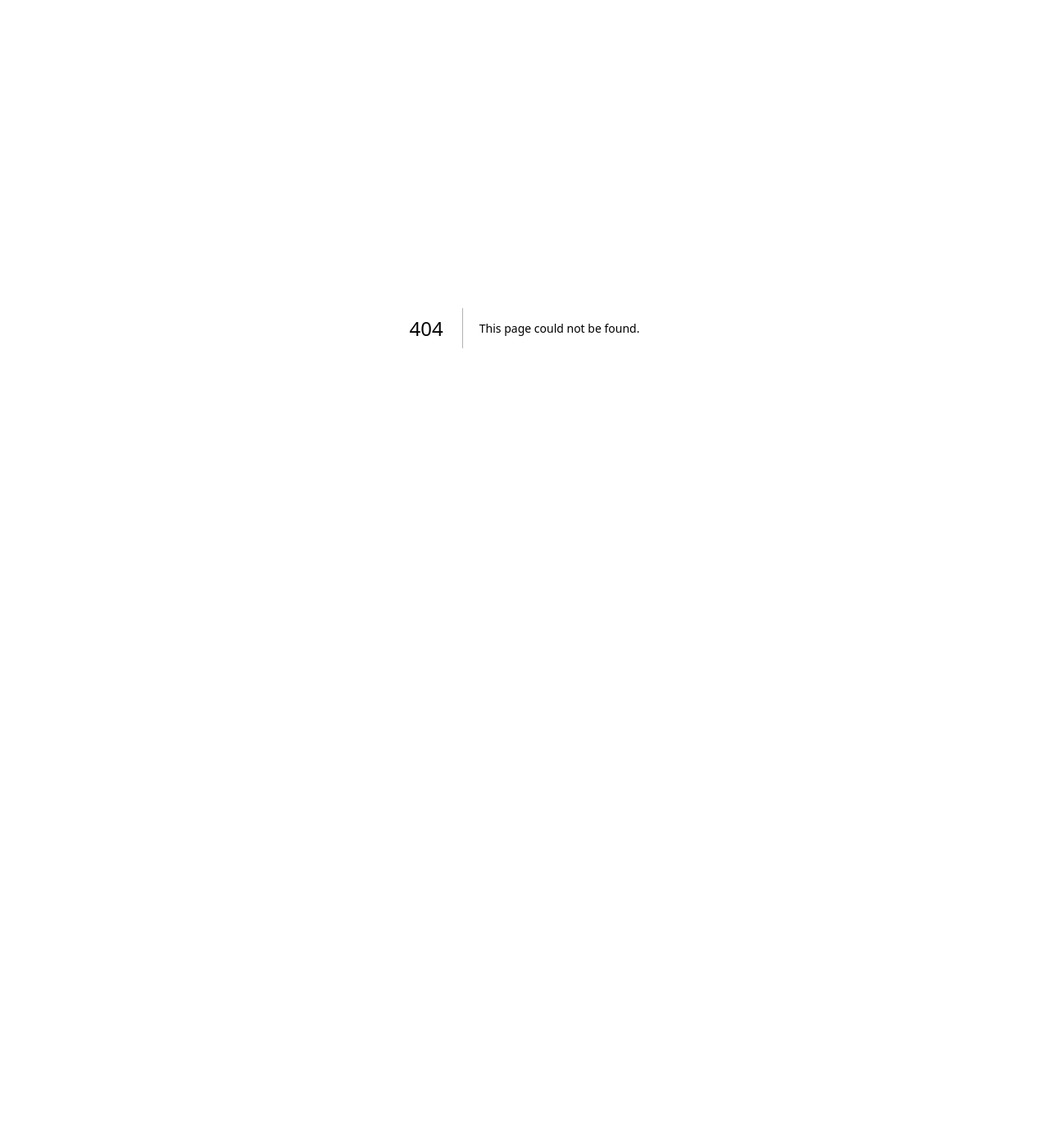
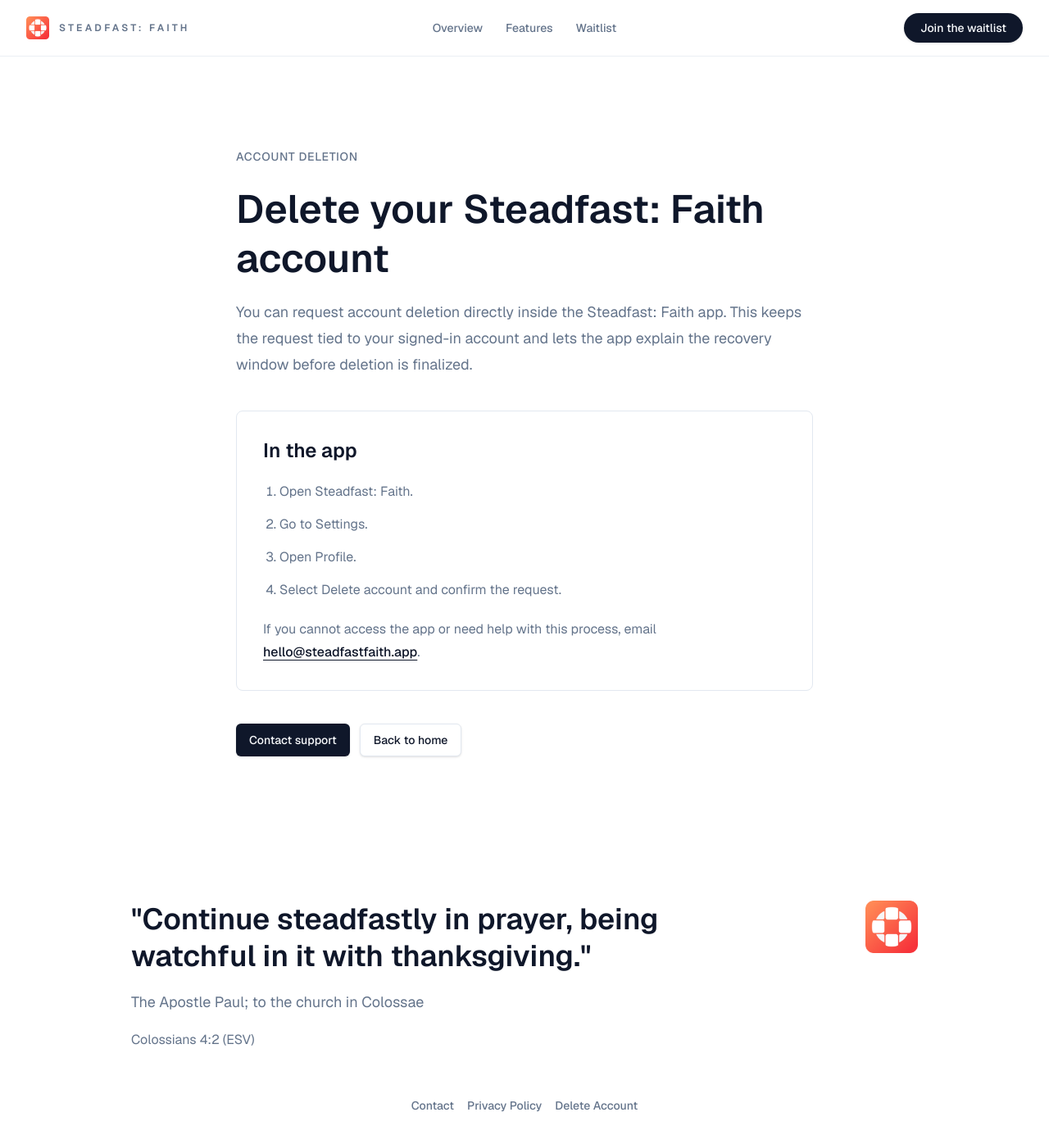
Before and after one commit to ebrammer/steadfast-landing, a Next.js app: page /deleteaccount in a window 1280 px wide. Before the commit this address had no page. Shown: the top 1396 px of the page at 82% size. Before the commit the page ends 800 px from the top, so only its background shows below. Built offline with nearby package versions, Linux system fonts and the light colour scheme.

Commit message:
Add account deletion instructions page

```diff
--- /dev/null
+++ b/src/app/deleteaccount/page.tsx
@@ -0,0 +1,70 @@
+import type { Metadata } from "next";
+import Link from "next/link";
+
+import FooterSection from "@/components/footer-section";
+import Topbar from "@/components/topbar";
+import { Button } from "@/components/ui/button";
+
+export const metadata: Metadata = {
+  title: "Delete Account | Steadfast: Faith",
+  description:
+    "How to request deletion of your Steadfast: Faith account from inside the app.",
+};
+
+export default function DeleteAccountPage() {
+  return (
+    <div className="min-h-screen bg-background text-foreground">
+      <Topbar />
+      <main className="mx-auto flex w-full max-w-3xl flex-col gap-10 px-6 py-20 sm:px-8 lg:py-28">
+        <section className="space-y-6">
+          <p className="text-sm font-medium uppercase tracking-wider text-muted-foreground">
+            Account deletion
+          </p>
+          <div className="space-y-5">
+            <h1 className="text-4xl font-semibold leading-tight text-foreground sm:text-5xl">
+              Delete your Steadfast: Faith account
+            </h1>
+            <p className="text-lg leading-8 text-muted-foreground">
+              You can request account deletion directly inside the Steadfast:
+              Faith app. This keeps the request tied to your signed-in account
+              and lets the app explain the recovery window before deletion is
+              finalized.
+            </p>
+          </div>
+        </section>
+
+        <section className="space-y-5 rounded-lg border border-border bg-card p-6 text-card-foreground sm:p-8">
+          <h2 className="text-2xl font-semibold">In the app</h2>
+          <ol className="list-decimal space-y-3 pl-5 text-base leading-7 text-muted-foreground">
+            <li>Open Steadfast: Faith.</li>
+            <li>Go to Settings.</li>
+            <li>Open Profile.</li>
+            <li>Select Delete account and confirm the request.</li>
+          </ol>
+          <p className="text-base leading-7 text-muted-foreground">
+            If you cannot access the app or need help with this process, email{" "}
+            <a
+              href="mailto:hello@steadfastfaith.app?subject=Account%20deletion%20request"
+              className="font-medium text-foreground underline underline-offset-4"
+            >
+              hello@steadfastfaith.app
+            </a>
+            .
+          </p>
+        </section>
+
+        <div className="flex flex-col gap-3 sm:flex-row">
+          <Button asChild>
+            <a href="mailto:hello@steadfastfaith.app?subject=Account%20deletion%20request">
+              Contact support
+            </a>
+          </Button>
+          <Button asChild variant="outline">
+            <Link href="/">Back to home</Link>
+          </Button>
+        </div>
+      </main>
+      <FooterSection />
+    </div>
+  );
+}
--- a/src/components/footer-section.tsx
+++ b/src/components/footer-section.tsx
@@ -9,8 +9,8 @@
         <div className="flex flex-col gap-10 md:flex-row md:items-start md:justify-between">
           <div className="max-w-3xl space-y-5">
             <h2 className="text-3xl font-semibold leading-tight text-foreground sm:text-4xl">
-              "Continue steadfastly in prayer, being watchful in it with
-              thanksgiving."
+              &quot;Continue steadfastly in prayer, being watchful in it with
+              thanksgiving.&quot;
             </h2>
             <p className="text-lg text-muted-foreground">
               The Apostle Paul; to the church in Colossae
@@ -34,9 +34,16 @@
             <a href="#">Contact</a>
           </Button>
           <Button asChild variant="link" className="px-0 text-muted-foreground">
-            <a href="/docs/Updated_Steadfast_Privacy_Policy.pdf" target="_blank" rel="noreferrer">
+            <a
+              href="/docs/Updated_Steadfast_Privacy_Policy.pdf"
+              target="_blank"
+              rel="noreferrer"
+            >
               Privacy Policy
             </a>
+          </Button>
+          <Button asChild variant="link" className="px-0 text-muted-foreground">
+            <a href="/deleteaccount">Delete Account</a>
           </Button>
         </div>
       </div>
```
